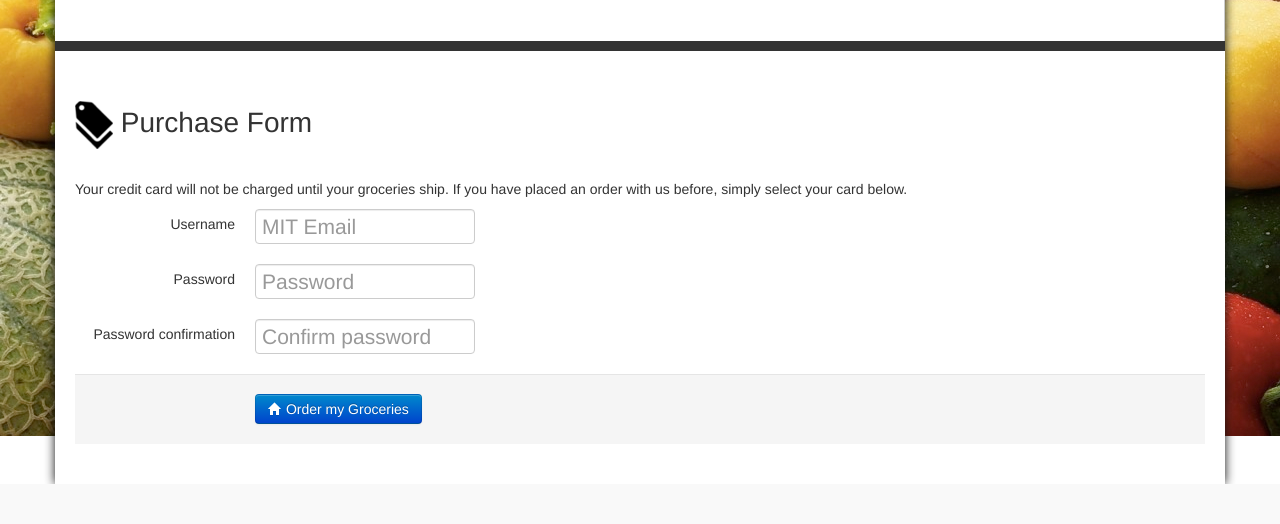
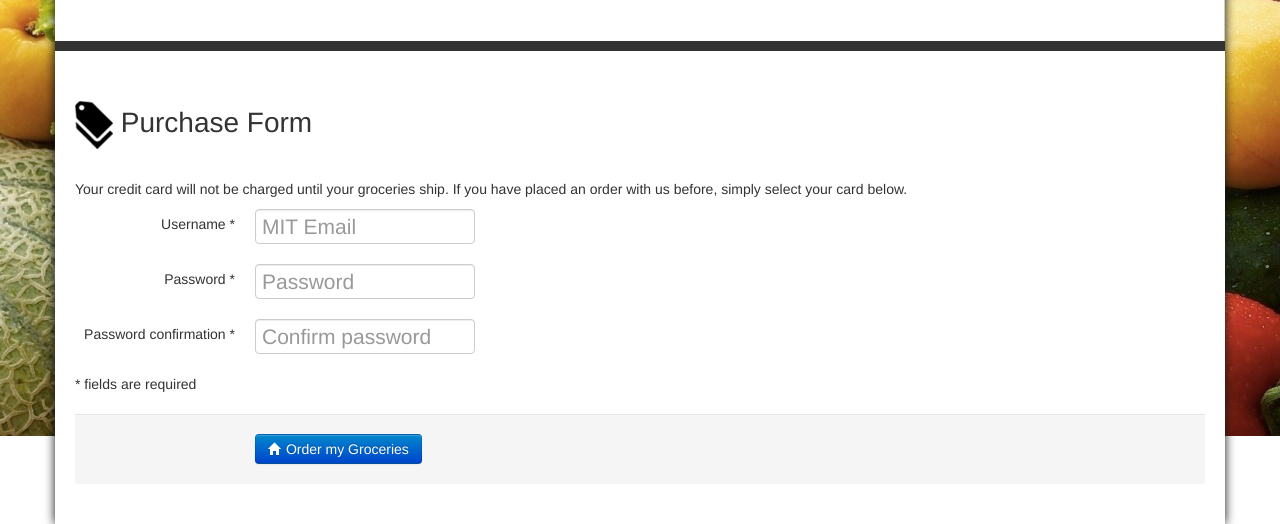
Before and after one commit to einstein7th/SnapShopWeb, a Django app: template shop/templates/main.html in a window 1280 px wide. Shown: the part 364-888 px from the top of the page. Before the commit the page ends 848 px from the top, so only its background shows below. Run offline with Django 3.2, Linux system fonts and the light colour scheme; a user stored in the database is signed in; tables that the repository leaves empty hold one stand-in row (values such as "Sample post"); the template is opened without the code that fills it: values that come from a table or form of the project are taken from there, most other values are stand-ins (such as "Sample title", 1, 10 or a date in 2020); parts of the project's set-up code (start-up, migrations or seed data) failed here and were passed over.

Commit message:
Add room number, phoen number field to checkout, make optional fields notation in template

```diff
--- a/shop/models.py
+++ b/shop/models.py
@@ -94,7 +94,9 @@ class PurchaseForm(forms.Form):
 
     name = forms.CharField(max_length=50, widget=forms.TextInput({'placeholder':'Alyssa P. Hacker'}))
     living_group = forms.ChoiceField(DORM_CHOICES)
-    email = forms.CharField(max_length=32, widget=forms.TextInput({'placeholder':'any@mit.edu address'}))
+    room_number = forms.CharField(required=False, max_length=10, widget=forms.TextInput({'placeholder':'818'}))
+    phone_number = forms.CharField(required=False, max_length=20, widget=forms.TextInput({'placeholder':'617 555 5555'}))
+    #email = forms.CharField(max_length=32, widget=forms.TextInput({'placeholder':'any@mit.edu address'}))
     #address_2 = models.CharField(max_length=50)
     #city = models.CharField(max_length=50)
     #state = models.CharField(max_length=50)
--- a/shop/templates/main.html
+++ b/shop/templates/main.html
@@ -73,19 +73,21 @@
     {% if user.is_authenticated %}
 
       <p>Your credit card will not be charged until your groceries ship. If you have placed an order with us before, simply select your card below.</p>
+
       <form id="purchase-form" class="form-horizontal" action="{% url 'results' %}" method="post">
       {% csrf_token %}
       {{ form.non_field_errors }}
       {% for field in form.visible_fields %}
       <div class="control-group">
         {{ field.errors }}
-        <label class="control-label" for="{{ field.html_name }}">{{ field.label }}</label>
+        <label class="control-label" for="{{ field.html_name }}">
+          {{ field.label }} {% if field.field.required %}*{% endif %}</label>
         <div class="controls">
           {{ field }}
         </div>
         </div>
       {% endfor %}
-
+      <p>* fields are required</p>
       {{ form.items_list }}
       <div class="form-actions">
         <button type="submit" class="btn btn-primary"><i class="icon-white icon-home"></i> Order my   Groceries</button>
```
